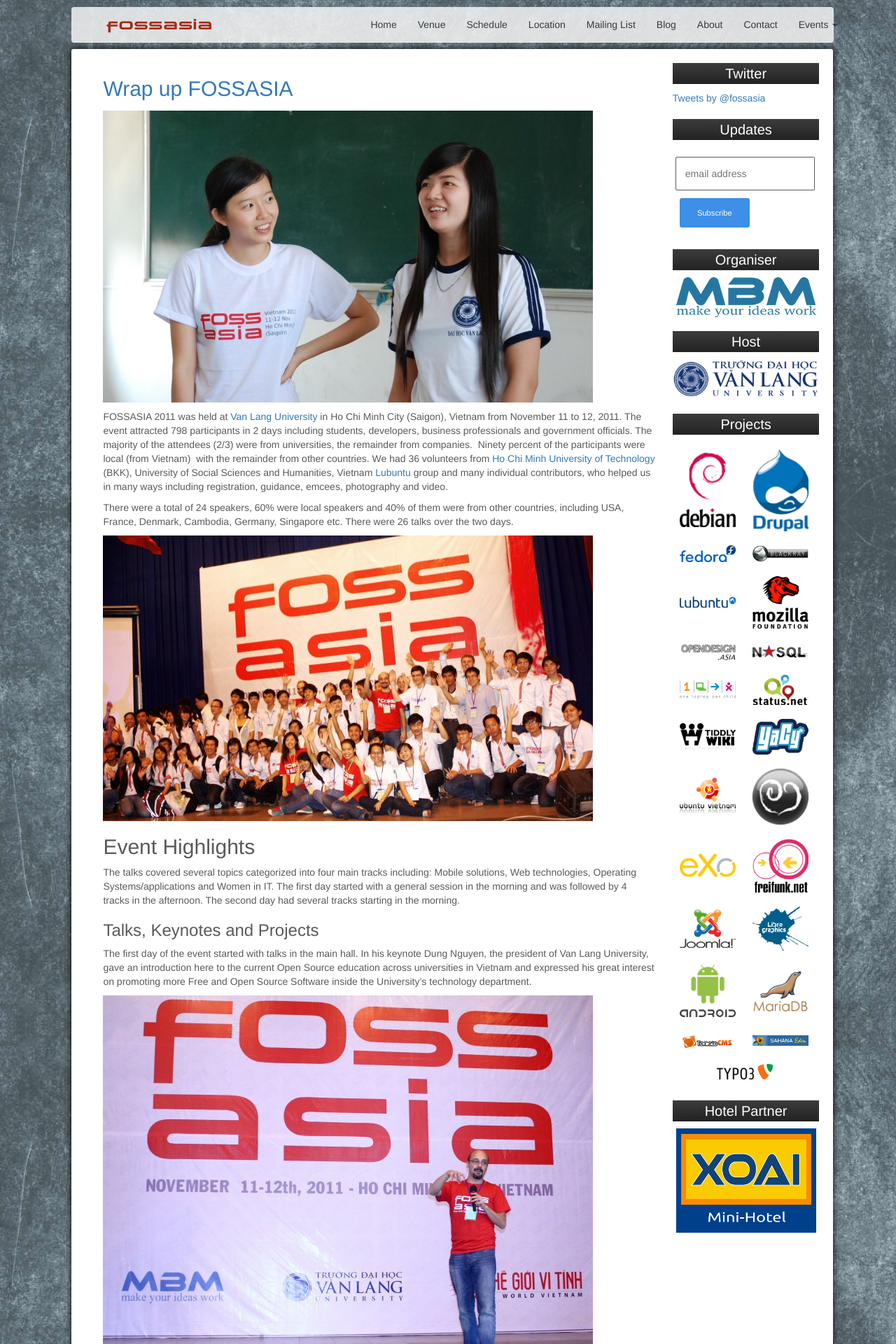
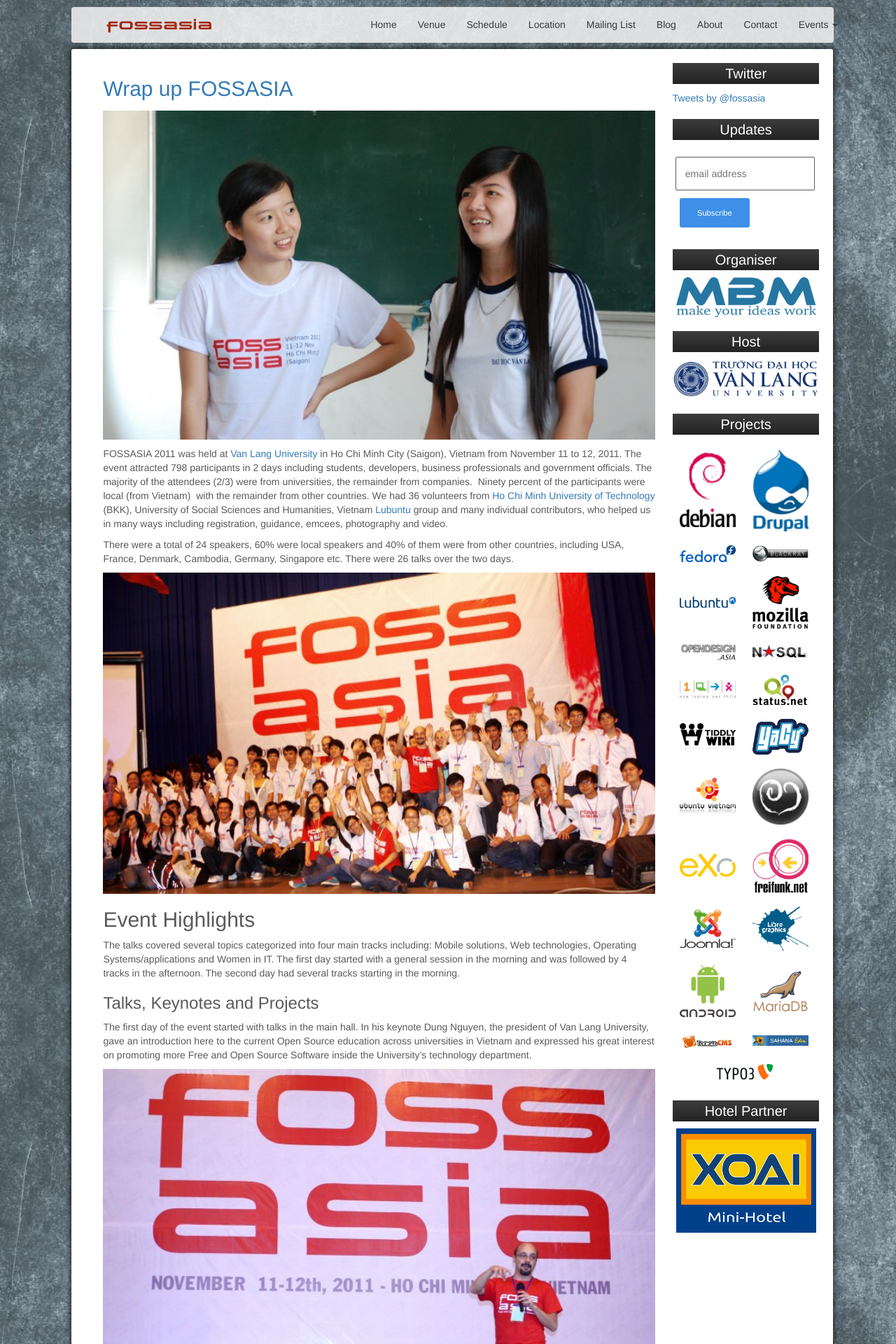
Before and after one commit to fossasia/2011.fossasia.org, a Jekyll site: the page built from index.html, in a window 1280 px wide. Shown: the top 1920 px of the page at 70% size. Built offline with Jekyll 4.4.1, drawn with Linux system fonts in a browser that asks for light colours; nearby versions of some CDN libraries; comment, search, counter and statistics services are not loaded.

Commit message:
Expand images to container

```diff
--- a/css/styles.css
+++ b/css/styles.css
@@ -283,3 +283,8 @@
 .twitter-timeline {
   min-width: 145px;
 }
+
+.post img {
+  width: 100%;
+  height: auto;
+}
```
